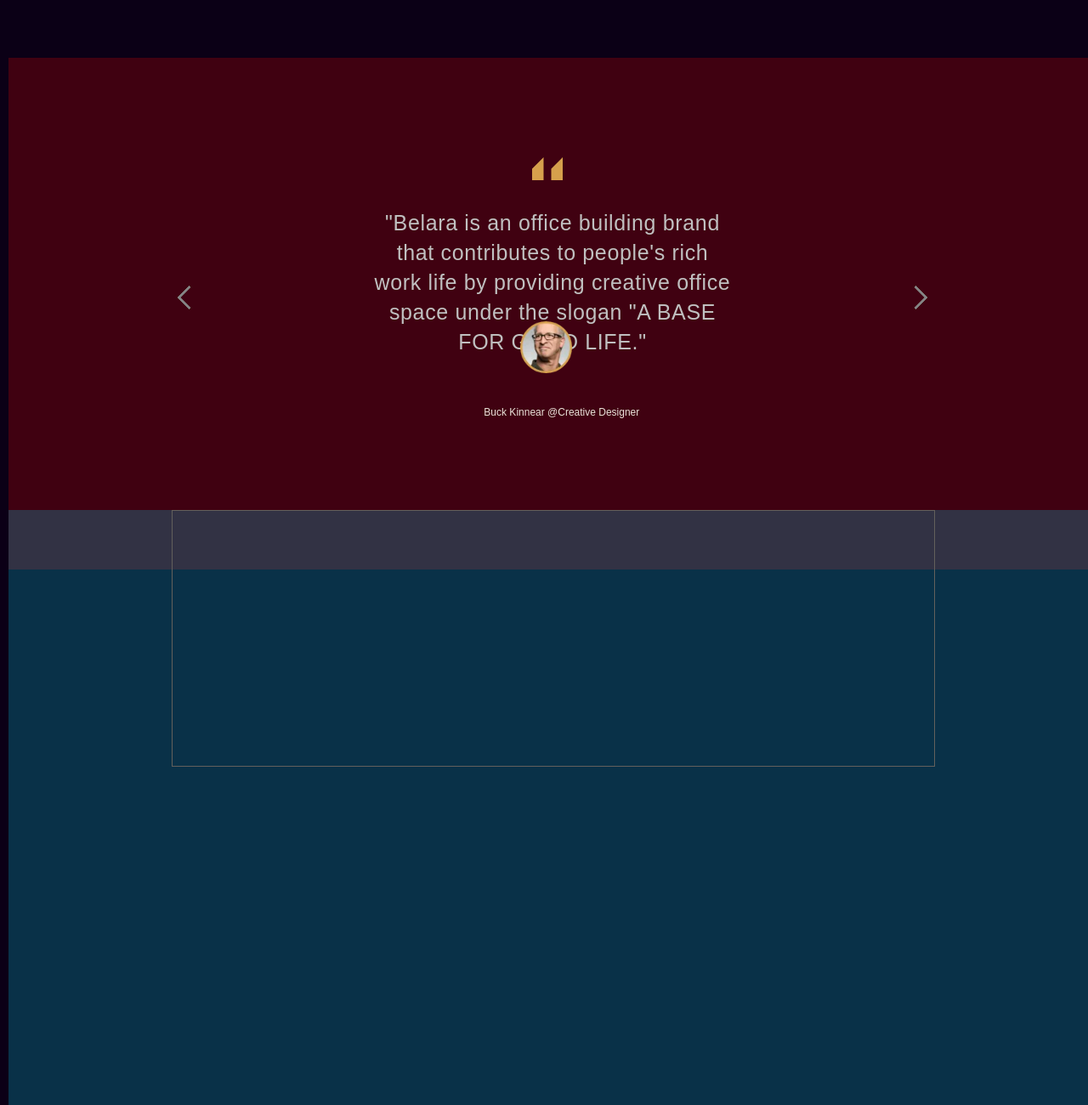
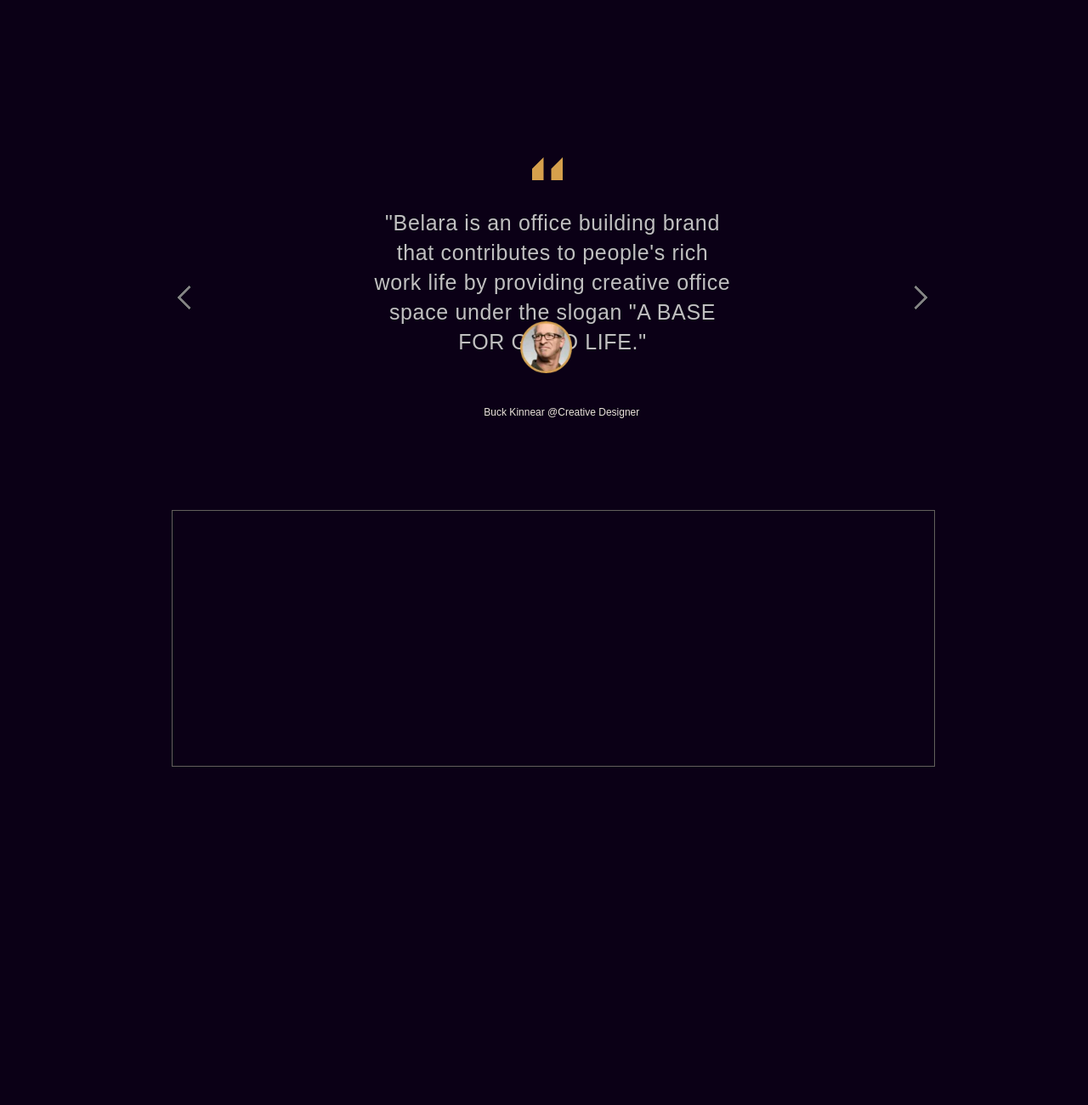
Before and after one commit to Gustavoufjfjv1/Belara-reproducao, a plain HTML site: page index.html in a window 1280 px wide. Shown: the part 4353-5653 px from the top of the page at 85% size. Drawn offline with Linux system fonts and the light colour scheme.

Commit message:
Add files via upload

```diff
--- a/style.css
+++ b/style.css
@@ -626,7 +626,6 @@ li {
     width: 100%;
     position: absolute;
     top: 4421px;
-    background-color: rgba(255, 8, 0, 0.214);
     padding-top: 117px;
     padding-bottom: 250px;
     font-family: "Questrial", sans-serif;
@@ -703,7 +702,6 @@ li {
     height: 700px;
     position: absolute;
     top: 4952.6px;
-    background-color: rgba(0, 225, 255, 0.214);
 }
 
 #architecture1{
```
